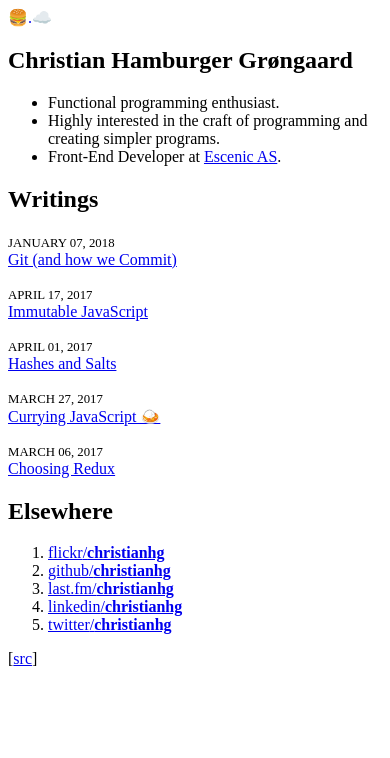
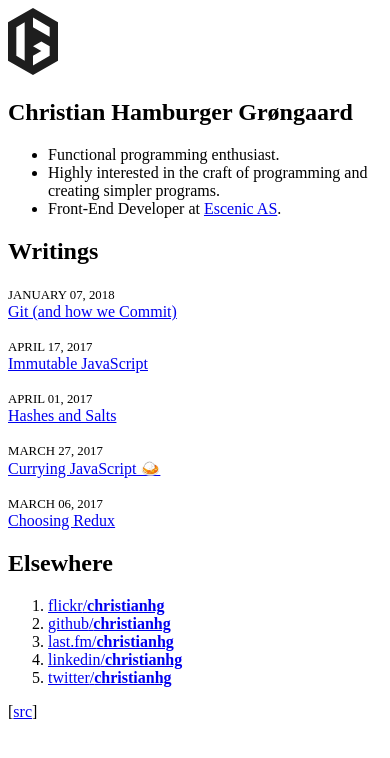
Before and after one commit to christianhg/hamburger.cloud, a Gatsby site: page / in a window 390 px wide. Built offline with nearby package versions, Linux system fonts and the light colour scheme; Gatsby itself is replaced by a stand-in of ours.

Commit message:
Replace HamburgerCloud with my logo

```diff
--- a/src/components/HamburgerCloud.js
+++ /dev/null
@@ -1,14 +0,0 @@
-import Link from 'gatsby-link'
-import React from 'react'
-import styled from 'styled-components'
-
-const AnonymousLink = styled(Link)`
-  text-decoration: none;
-`
-
-export const HamburgerCloud = ({ negative }) => (
-  <AnonymousLink to="/">
-    🍔.
-    {negative ? '⛈️' : '☁️'}
-  </AnonymousLink>
-)
--- /dev/null
+++ b/src/components/Header.js
@@ -0,0 +1,17 @@
+import Link from 'gatsby-link'
+import React from 'react'
+import styled from 'styled-components'
+import logo from './logo.svg'
+
+const Logo = styled(Link)`
+  display: block;
+  width: 50px;
+`
+
+export const Header = () => (
+  <header>
+    <Logo to="/">
+      <img src={logo} alt="Christians 'G' logo" />
+    </Logo>
+  </header>
+)
--- a/src/pages/404.js
+++ b/src/pages/404.js
@@ -1,7 +1,7 @@
 import React from 'react'
 
-import { HamburgerCloud } from '../components/HamburgerCloud'
+import { Header } from '../components/Header'
 
-const NotFoundPage = () => <HamburgerCloud negative="true" />
+const NotFoundPage = () => <Header />
 
 export default NotFoundPage
--- a/src/pages/index.js
+++ b/src/pages/index.js
@@ -3,12 +3,12 @@ import React from 'react'
 import { About } from '../components/About'
 import { Accounts } from '../components/Accounts'
 import { ArticlesList, nodeToArticle } from '../components/ArticlesList'
-import { HamburgerCloud } from '../components/HamburgerCloud'
+import { Header } from '../components/Header'
 import { Src } from '../components/Src'
 
 const Index = ({ data }) => (
   <div>
-    <HamburgerCloud />
+    <Header />
     <About />
     <ArticlesList articles={data.allMarkdownRemark.edges.map(nodeToArticle)} />
     <Accounts />
--- a/src/templates/article.js
+++ b/src/templates/article.js
@@ -3,7 +3,7 @@ import React from 'react'
 import Helmet from 'react-helmet'
 
 import { ArticleDate } from '../components/ArticleDate'
-import { HamburgerCloud } from '../components/HamburgerCloud'
+import { Header } from '../components/Header'
 import { Src } from '../components/Src'
 
 export default function Template({ data }) {
@@ -35,7 +35,7 @@ export default function Template({ data }) {
         />
         <meta name="twitter:card" content="summary_large_image" />
       </Helmet>
-      <HamburgerCloud />
+      <Header />
       <main>
         <h1>{frontmatter.title}</h1>
         <p>
```
Also changed, not shown: src/components/logo.svg (added).
